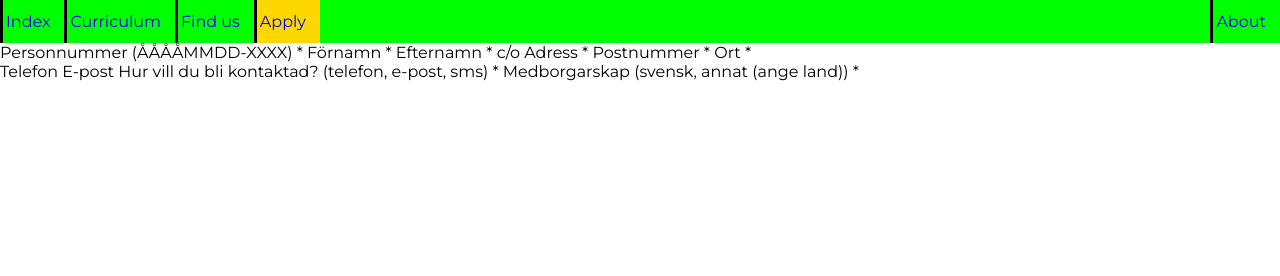
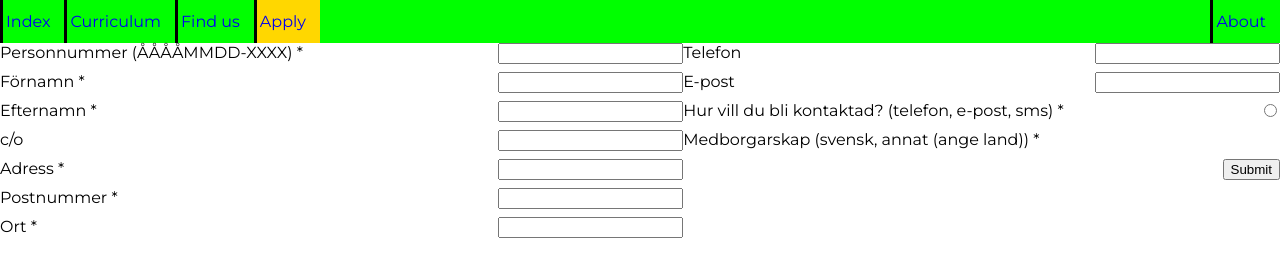
Before and after one commit to Ask-Lonnfalt/Slutprojekt, a plain HTML site: page apply.htm in a window 1280 px wide. Drawn offline with Linux system fonts and the light colour scheme.

Commit message:
struktur

```diff
--- a/apply.htm
+++ b/apply.htm
@@ -16,24 +16,56 @@
 		<li><a class="active" href="apply.htm">Apply</a></li>
 		<li><a href="about.htm">About</a></li>
 	</ul>
-	<div id="main-content">
-		<form>
+	<form id="main-content">
+		<div>
 			<div>
-				Personnummer (ÅÅÅÅMMDD-XXXX) *
-				Förnamn *
-				Efternamn *
-				c/o
-				Adress *
-				Postnummer *
-				Ort *
+				<label for="pernumber">Personnummer (ÅÅÅÅMMDD-XXXX) *</label>
+				<input name="pernumber" type="text">
 			</div>
 			<div>
-				Telefon
-				E-post
-				Hur vill du bli kontaktad? (telefon, e-post, sms) *
-				Medborgarskap (svensk, annat (ange land)) *
+				<label for="fname">Förnamn *</label>
+				<input name="fname" type="text">
 			</div>
-		</form>
-	</div>
+			<div>
+				<label for="sname">Efternamn *</label>
+				<input name="snamne" type="text">
+			</div>
+			<div>
+				<label for="co">c/o</label>
+				<input name="co" type="text">
+			</div>
+			<div>
+				<label for="adress">Adress *</label>
+				<input name="adress" type="text">
+			</div>
+			<div>
+				<label for="postnumber">Postnummer *</label>
+				<input name="postnumber" type="text">
+			</div>
+			<div>
+				<label for="locality">Ort *</label>
+				<input name="locality" type="text">
+			</div>
+			</div>
+		<div>
+			<div>
+				<label for="tnumber">Telefon</label>
+				<input name="tnumber" type="tel">
+			</div>
+			<div>
+				<label for="email">E-post</label>
+				<input name="email" type="email">
+			</div>
+			<div>
+				<label for="contact">Hur vill du bli kontaktad? (telefon, e-post, sms) *</label>
+				<input name="contact" type="radio">
+			</div>
+			<div>
+				<label for="citizenship">Medborgarskap (svensk, annat (ange land)) *</label>
+			</div>
+		<div></div>
+			<input type="submit">
+		</div>
+	</form>
 </body>
 </html>
--- a/style.css
+++ b/style.css
@@ -30,6 +30,10 @@ iframe {
 	height: 75vw;
 }
 
+form * * {
+	margin-bottom: 10px;
+}
+
 @media screen and (min-width: 1000px){
 	.navbar li {
 		border-left: medium solid black;
@@ -58,4 +62,9 @@ iframe {
 		width: 60vw;
 		height: 45vw;
 	}
+
+	input {
+		float: right;
+		margin-bottom: 0px;
+	}
 }
```
